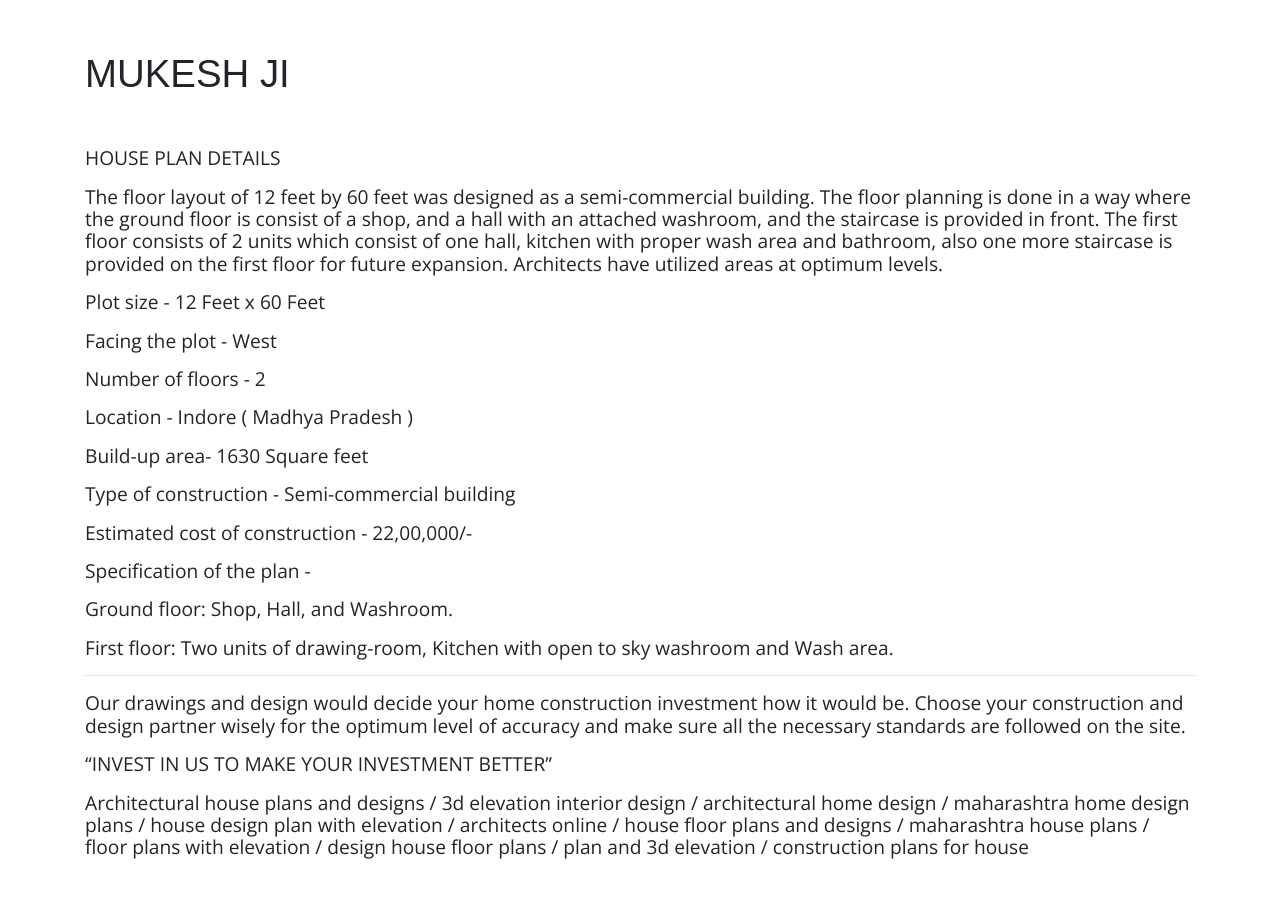
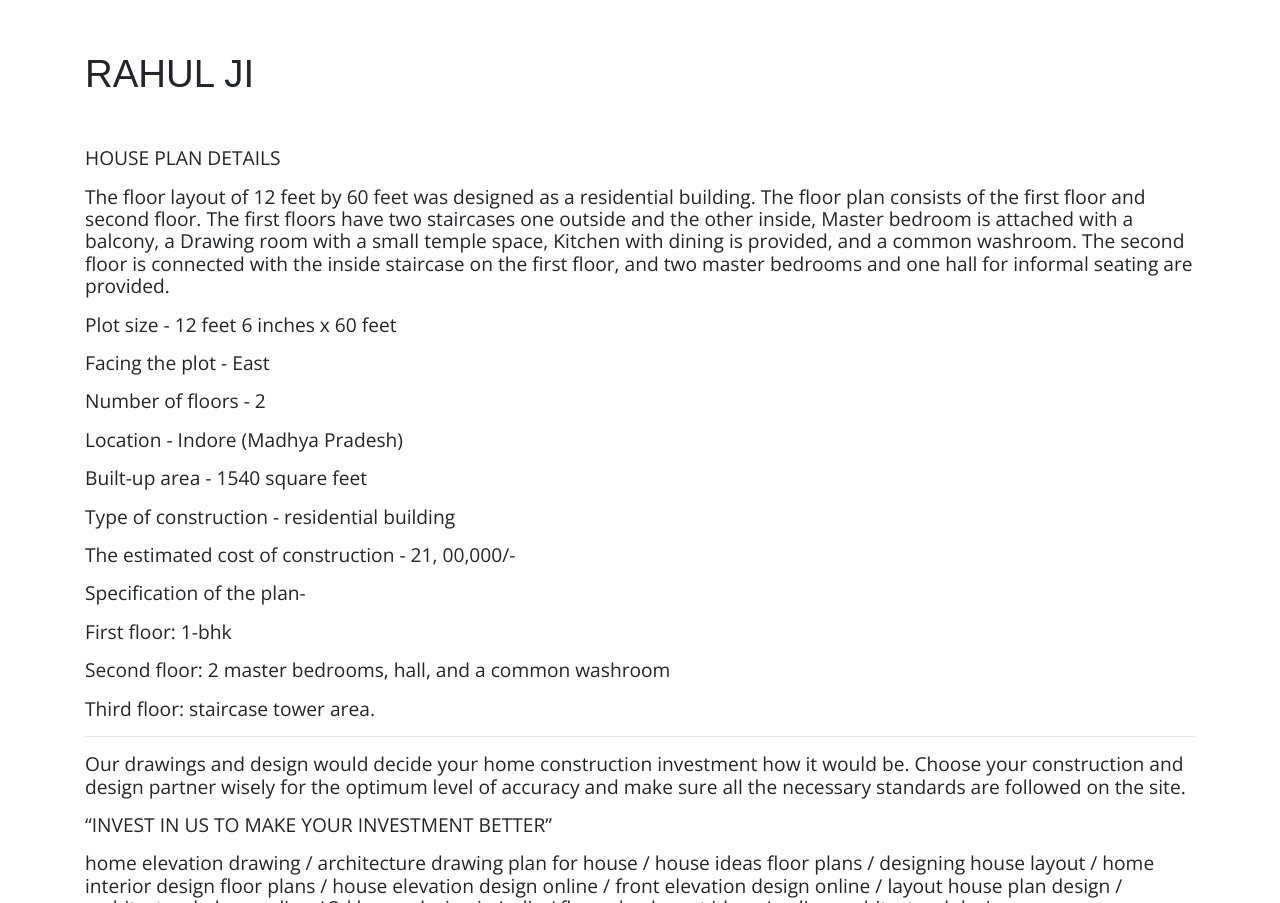
Before and after one commit to samasthiti/samasthiti, a Jekyll site: the page built from _designs/mukesh-ji-1.md, in a window 1280 px wide and 1400 px high, scrolled down 431 px. Shown: the part 283-1186 px from the top of the window. Built offline with Jekyll 4.4.1, drawn with Linux system fonts in a browser that asks for light colours; nearby versions of some CDN libraries; comment, search, counter and statistics services are not loaded; some of the changed text lies outside the part shown; grey boxes are pictures that could not be loaded.

Commit message:
Update from Forestry.io samshthi construction updated _designs/mukesh-ji-1.md

```diff
--- a/_designs/mukesh-ji-1.md
+++ b/_designs/mukesh-ji-1.md
@@ -1,5 +1,5 @@
 ---
-title: MUKESH JI
+title: RAHUL JI
 description: Samasthiti Constructions is one of the Best Architects, Engineer, Interior
   designer, Civil contractor, Elevation Designer and Real  Estate Companies in Indore.
 keywords: architects in Indore | construction companies in Indore | interior designer
@@ -13,38 +13,40 @@ pagetopic: HOUSE ELEVATION | ELEVATION | MODERN ELEVATION | 3D VIEW | 3D ELEVATI
   | STUDIO APPARTMENT PLANNING
 author: Samasthiti Constructions Pvt Ltd
 robots: ''
-heading: MUKESH JI
-banner_image: https://samasthiti-constructions.s3.ap-south-1.amazonaws.com/uploads/MUKESH
-  JI 12X60.webp
+heading: RAHUL JI
+banner_image: https://samasthiti-constructions.s3.ap-south-1.amazonaws.com/uploads/RAHUL
+  SIR (3)-Model.webp
 serial_number:
 tilephotos:
-- https://samasthiti-constructions.s3.ap-south-1.amazonaws.com/uploads/MUKESH JI 12X60.webp
+- https://samasthiti-constructions.s3.ap-south-1.amazonaws.com/uploads/RAHUL SIR (3)-Model.webp
 house_category: below-1000-sq-ft
 
 ---
 **HOUSE PLAN DETAILS**
 
-The floor layout of 12 feet by 60 feet was designed as a semi-commercial building. The floor planning is done in a way where the ground floor is consist of a shop, and a hall with an attached washroom, and the staircase is provided in front. The first floor consists of 2 units which consist of one hall, kitchen with proper wash area and bathroom, also one more staircase is provided on the first floor for future expansion. Architects have utilized areas at optimum levels.
+The floor layout of 12 feet by 60 feet was designed as a residential building. The floor plan consists of the first floor and second floor. The first floors have two staircases one outside and the other inside, Master bedroom is attached with a balcony, a Drawing room with a small temple space, Kitchen with dining is provided, and a common washroom. The second floor is connected with the inside staircase on the first floor, and two master bedrooms and one hall for informal seating are provided.
 
-**Plot size -** 12 Feet x 60 Feet
+**Plot size -** 12 feet 6 inches x 60 feet
 
-**Facing the plot -** West
+**Facing the plot -** East
 
 **Number of floors -** 2
 
-**Location -** Indore ( Madhya Pradesh )
+**Location -** Indore (Madhya Pradesh)
 
-**Build-up area-** 1630 Square feet
+**Built-up area -** 1540 square feet
 
-**Type of construction -** Semi-commercial building
+**Type of construction** - residential building
 
-**Estimated cost of construction -** 22,00,000/-
+**The estimated cost of construction -** 21, 00,000/-
 
-**Specification of the plan -**
+**Specification of the plan-**
 
-**Ground floor:** Shop, Hall, and Washroom.
+**First floor:** 1-bhk
 
-**First floor:** Two units of drawing-room, Kitchen with open to sky washroom and Wash area.
+**Second floor:** 2 master bedrooms, hall, and a common washroom
+
+**Third floor:** staircase tower area.
 
 ***
 
@@ -52,4 +54,4 @@ Our drawings and design would decide your home construction investment how it wo
 
 **“INVEST IN US TO MAKE YOUR INVESTMENT BETTER”**
 
-**Architectural house plans and designs / 3d elevation interior design / architectural home design / maharashtra home design plans / house design plan with elevation / architects online / house floor plans and designs / maharashtra house plans / floor plans with elevation / design house floor plans / plan and 3d elevation / construction plans for house**
+**home elevation drawing / architecture drawing plan for house / house ideas floor plans / designing house layout / home interior design floor plans / house elevation design online / front elevation design online / layout house plan design / architectural plans online / 3d home design in India / floor plan layout ideas / online architectural design**
```
